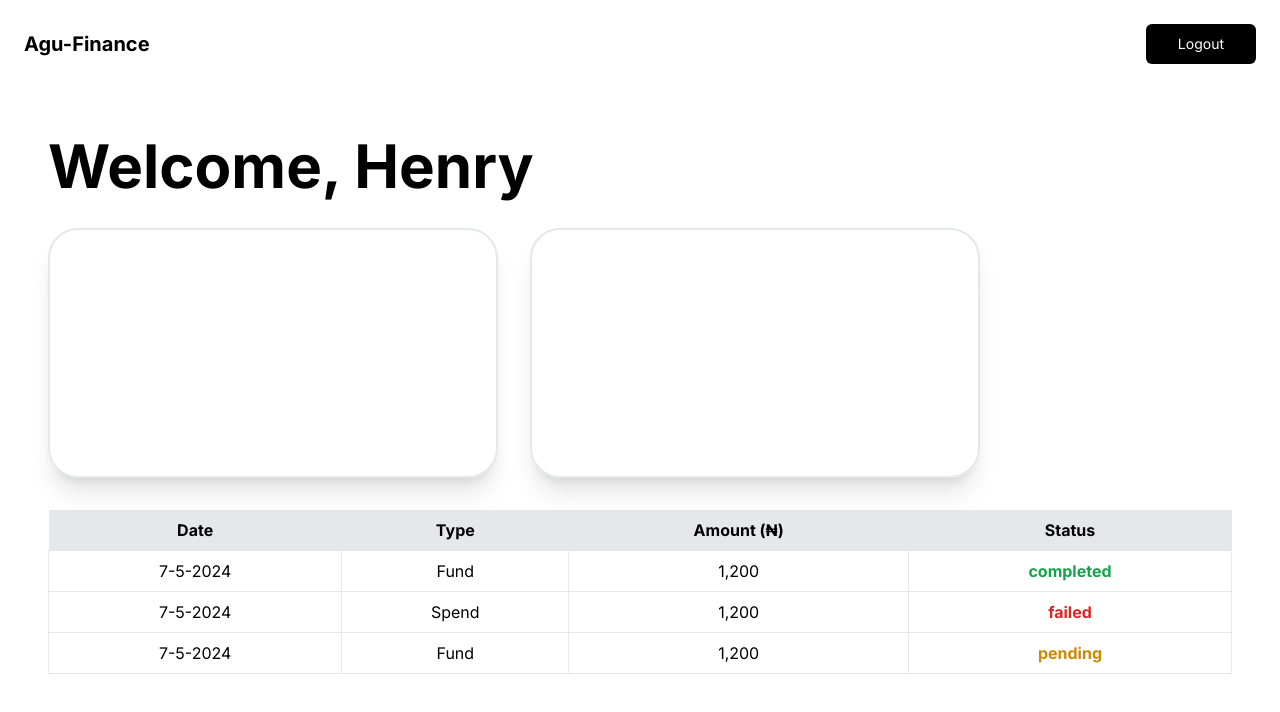
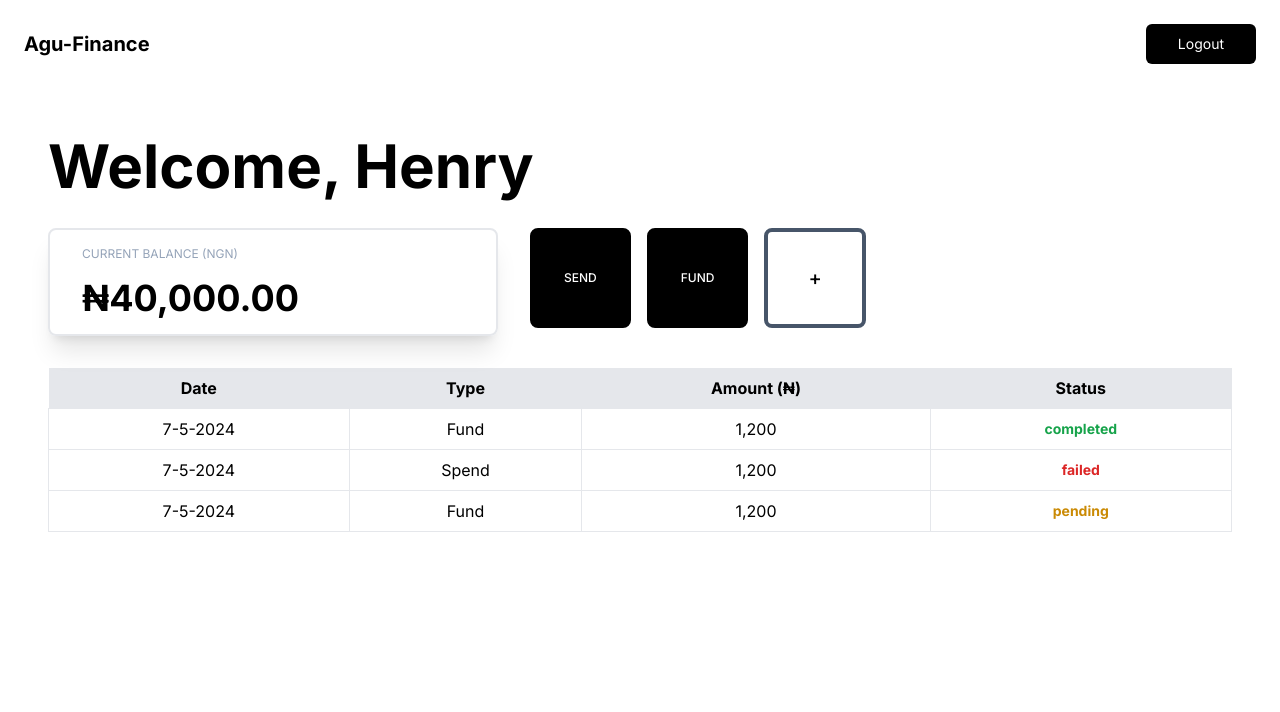
Before and after one commit to HenryAgu/agu-finance, a Next.js app: page /dashboard in a window 1280 px wide. Shown: the top 712 px of the page. Built offline with nearby package versions, Linux system fonts and the light colour scheme.

Commit message:
feat: header cards

```diff
--- a/src/components/Header.tsx
+++ b/src/components/Header.tsx
@@ -1,14 +1,36 @@
+import Link from "next/link";
 import React from "react";
 
 const Header = () => {
   return (
-    <div className="">
+    <div className="w-full">
       <h1 className="text-4xl lg:text-6xl font-bold mb-4 lg:mb-8">
         Welcome, Henry
       </h1>
       <div className="flex flex-col lg:flex-row items-center md:items-start gap-y-5 lg:gap-x-8 mb-4 md:mb-8 lg:mb-8">
-        <div className="shadow-xl border-2 h-[200px] w-full md:w-[450px] md:h-[250px] lg:w-[450px] lg:h-[250px] rounded-[30px]"></div>
-        <div className="shadow-xl border-2 h-[200px] w-full md:w-[450px] md:h-[250px] lg:w-[450px] lg:h-[250px] rounded-[30px]"></div>
+        <div className="flex flex-col gap-y-4 p-4 lg:px-8 lg:py-4 shadow-xl border-2 h-fit w-full md:w-[450px] lg:w-[450px] rounded-lg">
+          <p className="uppercase  text-xs font-normal text-slate-400">
+            current balance (ngn)
+          </p>
+          <h1 className="text-4xl font-bold">₦40,000.00</h1>
+        </div>
+        <div className="flex justify-start gap-x-4">
+          <Link href="">
+            <button className="basis-1/4 bg-black text-white font-medium flex items-center px-8 p-10 border-2 border-black rounded-lg text-xs uppercase ">
+              send
+            </button>
+          </Link>
+          <Link href="">
+            <button className="basis-1/4 bg-black text-white font-medium flex items-center px-8 p-10 border-2 border-black rounded-lg text-xs uppercase ">
+              fund
+            </button>
+          </Link>
+          <Link href="">
+            <button className="basis-1/4 flex items-center p-8 px-10 rounded-lg text-xl font-medium uppercase border-4 border-slate-600 text-black">
+              +
+            </button>
+          </Link>
+        </div>
       </div>
     </div>
   );
--- a/src/components/Transaction.tsx
+++ b/src/components/Transaction.tsx
@@ -70,7 +70,7 @@ const Transaction = () => {
                 {transaction.transactionAmount}
               </td>
               <td
-                className={`border px-4 py-2 font-bold ${getStatusColor(
+                className={`border px-4 py-2 font-bold text-sm ${getStatusColor(
                   transaction.transactionStatus
                 )}`}
               >
```
